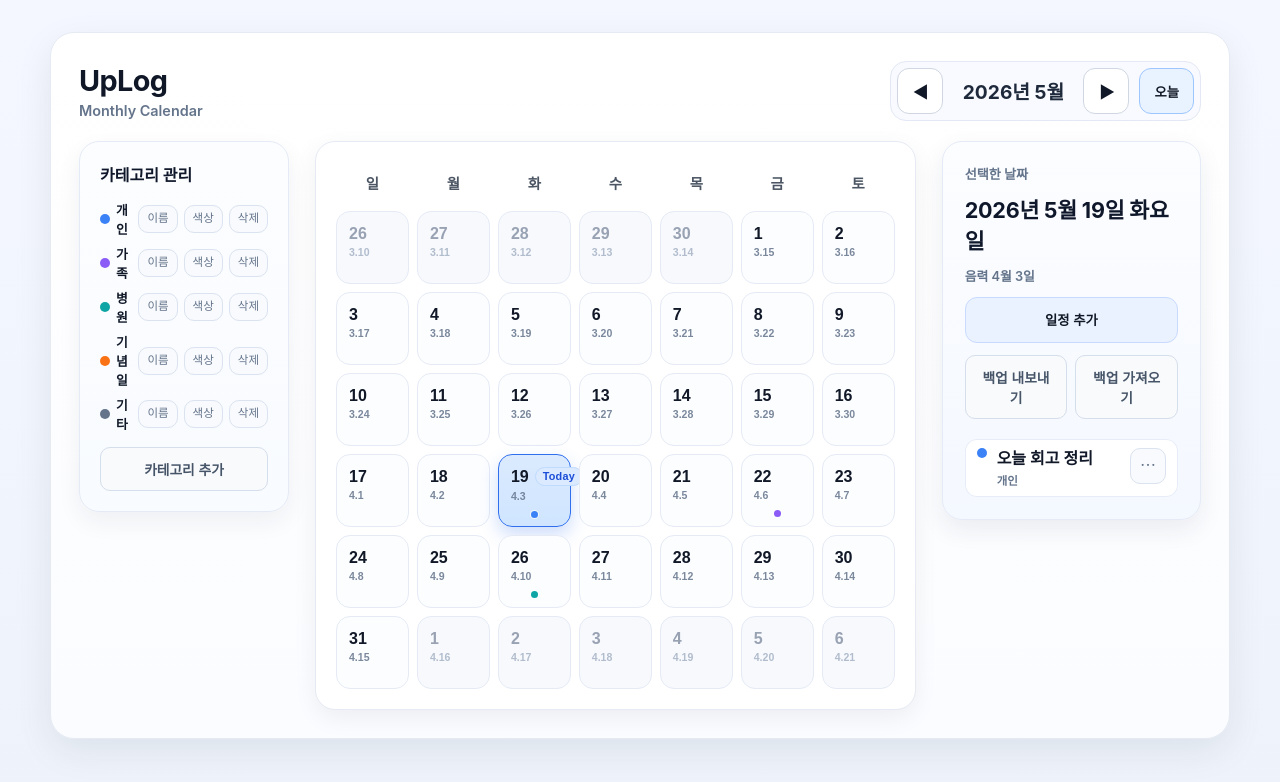
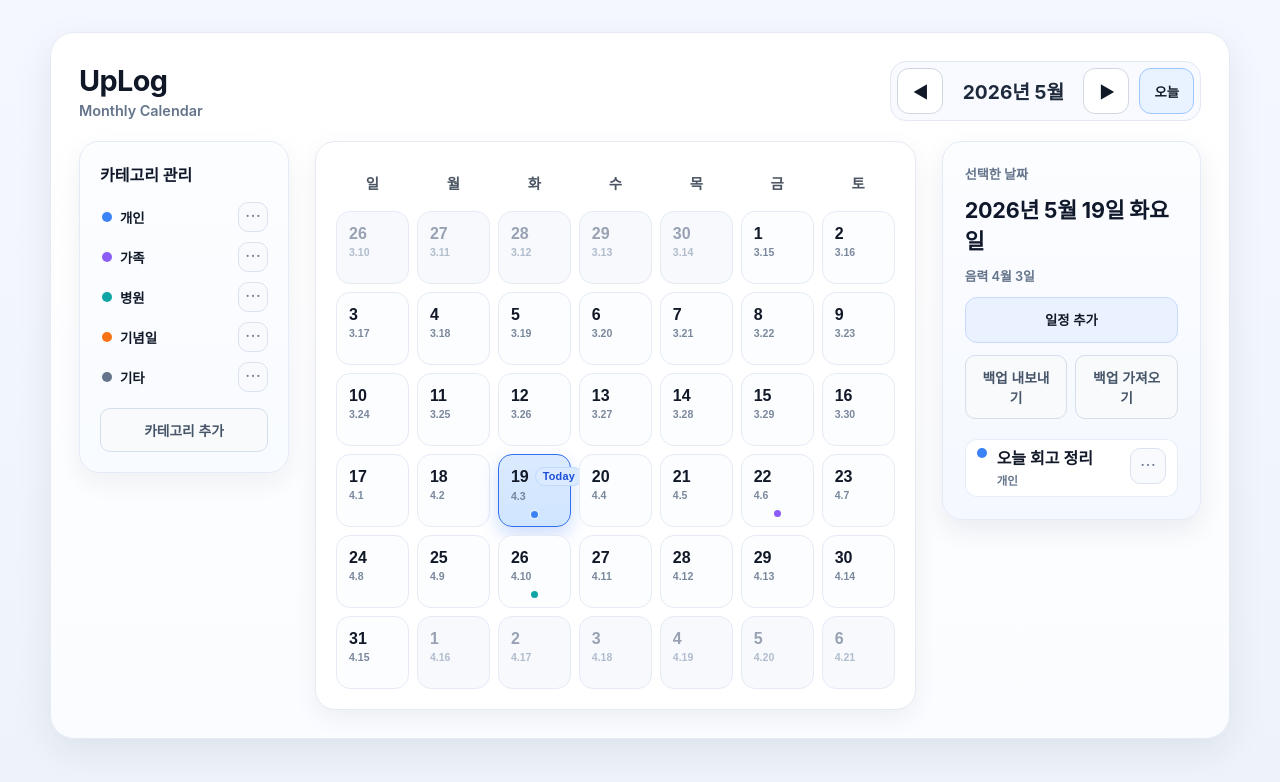
Before and after one commit to sindw07-sys/xvcnmwefqoiwsdafklcxlioweriowndcsvjk, a React (Vite) app: page / in a window 1280 px wide. Shown: the top 782 px of the page. Built offline with nearby package versions, Linux system fonts and the light colour scheme.

Commit message:
Refine category sidebar actions with overflow menu

```diff
--- a/src/App.tsx
+++ b/src/App.tsx
@@ -226,8 +226,10 @@ function App() {
   const [editingEventType, setEditingEventType] = useState<EventRepeatType>('none');
   const [editingEventCategoryId, setEditingEventCategoryId] = useState('');
   const [activeMenuEventId, setActiveMenuEventId] = useState<string | null>(null);
+  const [activeMenuCategoryId, setActiveMenuCategoryId] = useState<string | null>(null);
   const restoreInputRef = useRef<HTMLInputElement>(null);
   const actionMenuAreaRef = useRef<HTMLUListElement>(null);
+  const categoryMenuAreaRef = useRef<HTMLUListElement>(null);
 
   const initialEvents = useMemo<Event[]>(() => buildInitialEvents(today), [today]);
 
@@ -334,6 +336,9 @@ function App() {
     const handleClickOutside = (e: MouseEvent) => {
       if (!actionMenuAreaRef.current?.contains(e.target as Node)) {
         setActiveMenuEventId(null);
+      }
+      if (!categoryMenuAreaRef.current?.contains(e.target as Node)) {
+        setActiveMenuCategoryId(null);
       }
     };
 
@@ -587,14 +592,63 @@ function App() {
       <main className="calendar-layout" aria-label="월간 캘린더와 선택 날짜 요약">
         <aside className="category-side-panel" aria-label="카테고리 관리 패널">
           <h2 className="category-panel-title">카테고리 관리</h2>
-          <ul className="category-list">
+          <ul className="category-list" ref={categoryMenuAreaRef}>
             {categories.map((category) => (
               <li key={category.id} className="category-item">
                 <span className="panel-event-dot" style={{ backgroundColor: category.color }} aria-hidden="true" />
                 <span className="category-name">{category.name}</span>
-                <button type="button" className="panel-action-menu-button" onClick={() => handleRenameCategory(category)} aria-label={`${category.name} 이름 수정`}>이름</button>
-                <button type="button" className="panel-action-menu-button" onClick={() => handleRecolorCategory(category)} aria-label={`${category.name} 색상 수정`}>색상</button>
-                <button type="button" className="panel-action-menu-button" onClick={() => handleDeleteCategory(category)} aria-label={`${category.name} 삭제`}>삭제</button>
+                <div className="panel-event-actions">
+                  <button
+                    type="button"
+                    className="panel-action-menu-button"
+                    onClick={(event) => {
+                      event.stopPropagation();
+                      setActiveMenuCategoryId((prev) => (prev === category.id ? null : category.id));
+                    }}
+                    aria-label={`${category.name} 카테고리 메뉴`}
+                    aria-haspopup="menu"
+                    aria-expanded={activeMenuCategoryId === category.id}
+                  >
+                    ⋯
+                  </button>
+                  {activeMenuCategoryId === category.id ? (
+                    <div className="panel-action-menu category-action-menu" role="menu" aria-label={`${category.name} 카테고리 메뉴`}>
+                      <button
+                        type="button"
+                        className="panel-action-menu-item"
+                        role="menuitem"
+                        onClick={() => {
+                          setActiveMenuCategoryId(null);
+                          handleRenameCategory(category);
+                        }}
+                      >
+                        이름 수정
+                      </button>
+                      <button
+                        type="button"
+                        className="panel-action-menu-item"
+                        role="menuitem"
+                        onClick={() => {
+                          setActiveMenuCategoryId(null);
+                          handleRecolorCategory(category);
+                        }}
+                      >
+                        색상 수정
+                      </button>
+                      <button
+                        type="button"
+                        className="panel-action-menu-item danger"
+                        role="menuitem"
+                        onClick={() => {
+                          setActiveMenuCategoryId(null);
+                          handleDeleteCategory(category);
+                        }}
+                      >
+                        삭제
+                      </button>
+                    </div>
+                  ) : null}
+                </div>
               </li>
             ))}
           </ul>
--- a/src/styles.css
+++ b/src/styles.css
@@ -707,20 +707,29 @@ button:active {
 .category-item {
   display: flex;
   align-items: center;
-  gap: 6px;
+  gap: 8px;
+  position: relative;
+  border-radius: 10px;
+  padding: 2px 0 2px 2px;
 }
 
 .category-name {
   flex: 1;
-  font-size: 0.8rem;
+  font-size: 0.84rem;
   font-weight: 600;
+  min-width: 0;
+  overflow-wrap: anywhere;
 }
 
 .category-item .panel-action-menu-button {
-  width: auto;
-  min-width: 0;
-  min-height: 28px;
-  height: 28px;
-  padding: 0 8px;
-  font-size: 0.72rem;
+  width: 30px;
+  min-width: 30px;
+  min-height: 30px;
+  height: 30px;
+  padding: 0;
+  font-size: 1rem;
 }
+
+.category-action-menu {
+  min-width: 124px;
+}
```
